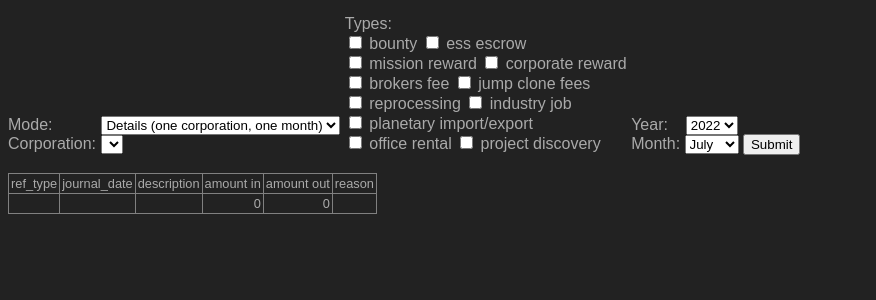
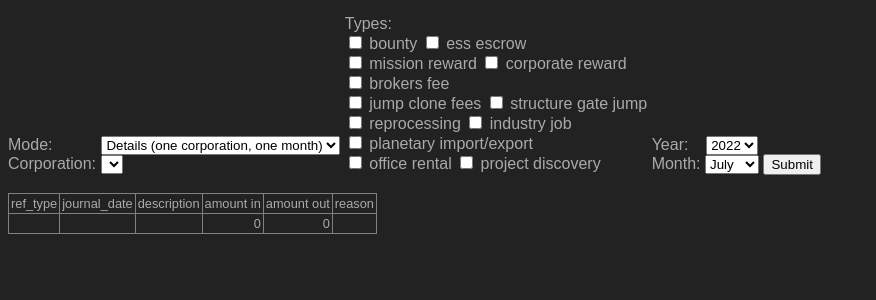
Before and after one commit to tkhamez/finance-check, a Flask app: page / in a window 1280 px wide. Shown: the part 29-329 px from the top of the page, without its empty margins (0-876 px from the left). Run offline with Flask 2, Linux system fonts and the light colour scheme; the visitor is signed in with stand-in values (Sample User, id 1); data that the repository does not hold is empty.

Commit message:
Add structure gate jump.

```diff
--- a/web/pages/Index.py
+++ b/web/pages/Index.py
@@ -35,6 +35,7 @@ class Index:
             'type_corporate_reward': request.args.get('type_corporate_reward', '0'),
             'type_brokers_fee': request.args.get('type_brokers_fee', '0'),
             'type_jump_clone': request.args.get('type_jump_clone', '0'),
+            'type_structure_gate_jump': request.args.get('type_structure_gate_jump', '0'),
             'type_reprocessing': request.args.get('type_reprocessing', '0'),
             'type_industry_job': request.args.get('type_industry_job', '0'),
             'type_planetary': request.args.get('type_planetary', '0'),
@@ -66,6 +67,9 @@ class Index:
             types.append('jump_clone_activation_fee')
             types.append('jump_clone_installation_fee')
             types_placeholder.append('%s')
+            types_placeholder.append('%s')
+        if query_params['type_structure_gate_jump'] == '1':
+            types.append('structure_gate_jump')
             types_placeholder.append('%s')
         if query_params['type_reprocessing'] == '1':
             types.append('reprocessing_tax')
--- a/web/templates/index.html
+++ b/web/templates/index.html
@@ -69,10 +69,16 @@
                            {% if params.type_brokers_fee == '1' %}checked{% endif %}>
                     brokers fee
                 </label>
+                <br>
                 <label>
                     <input name="type_jump_clone" type="checkbox" value="1"
                            {% if params.type_jump_clone == '1' %}checked{% endif %}>
                     jump clone fees
+                </label>
+                <label>
+                    <input name="type_structure_gate_jump" type="checkbox" value="1"
+                           {% if params.type_structure_gate_jump == '1' %}checked{% endif %}>
+                    structure gate jump
                 </label>
                 <br>
                 <label>
```
Also changed, not shown: console/FetchWallet.py (+8 -3 lines).
